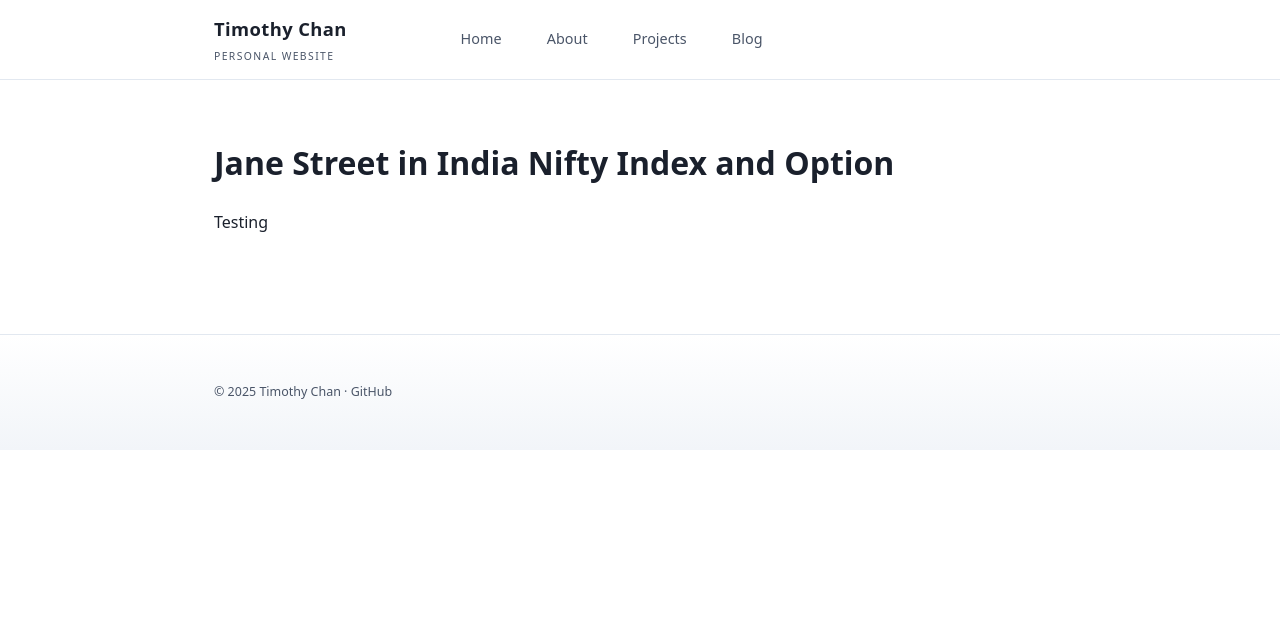
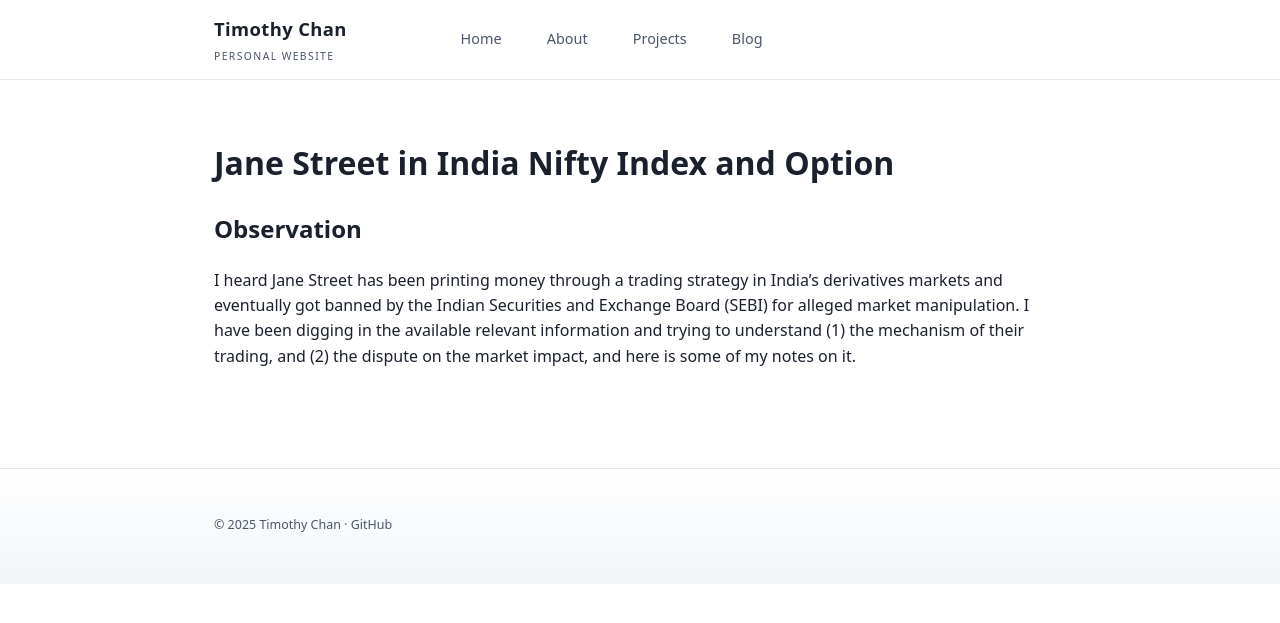
Before and after one commit to resyui/resyui.github.io, a Jekyll site: the page built from _posts/2025-09-08-Jane-Street.md, in a window 1280 px wide. Shown: the top 623 px of the page. Built offline with Jekyll 4.4.1, drawn with Linux system fonts in a browser that asks for light colours.

Commit message:
Update 2025-09-08-Jane-Street.md

```diff
--- a/_posts/2025-09-08-Jane-Street.md
+++ b/_posts/2025-09-08-Jane-Street.md
@@ -6,4 +6,6 @@ date: 2025-09-08
 
 # Jane Street in India Nifty Index and Option
 
-Testing
+## Observation
+
+I heard Jane Street has been printing money through a trading strategy in India's derivatives markets and eventually got banned by the Indian Securities and Exchange Board (SEBI) for alleged market manipulation. I have been digging in the available relevant information and trying to understand (1) the mechanism of their trading, and (2) the dispute on the market impact, and here is some of my notes on it.
```
